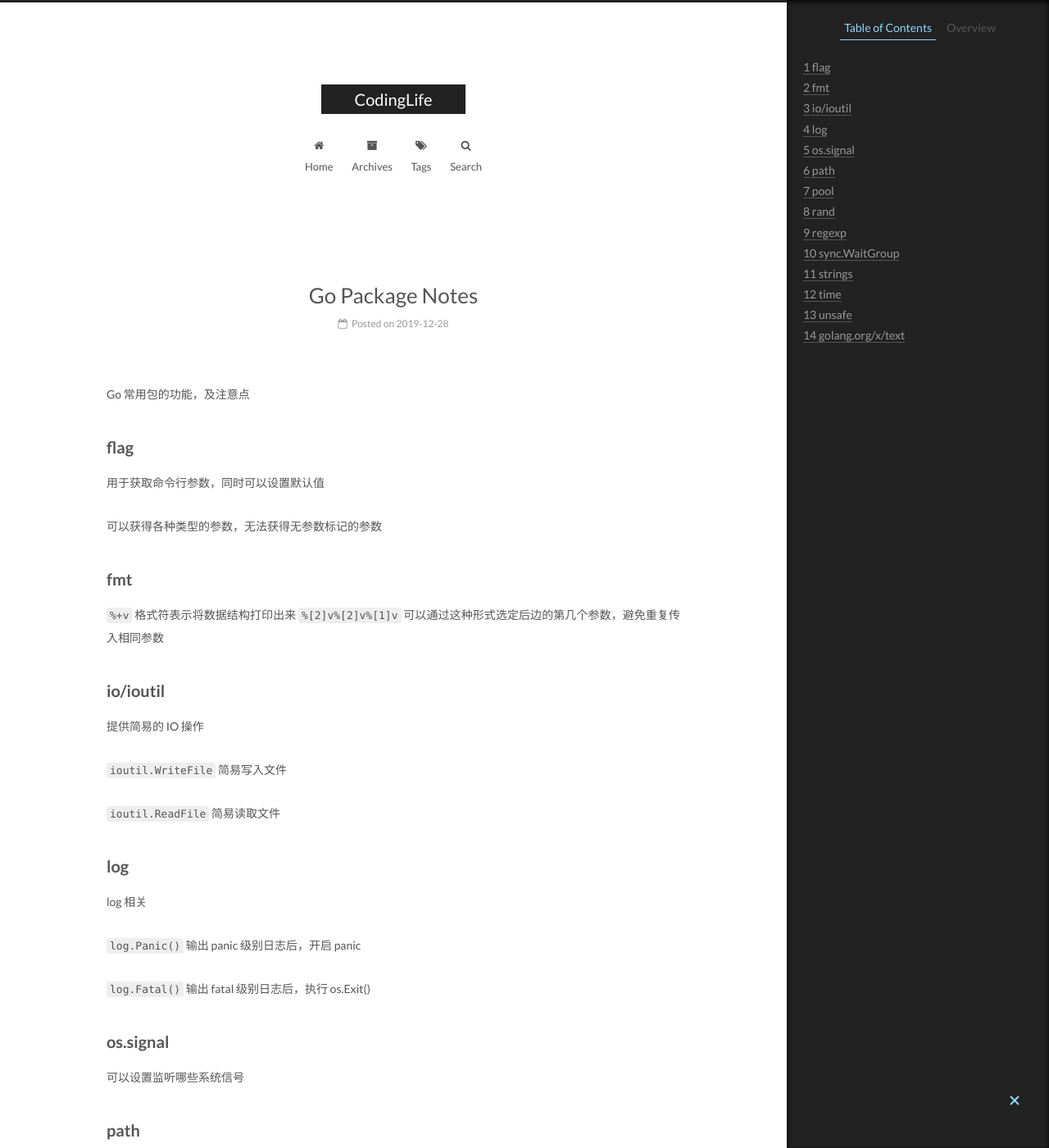
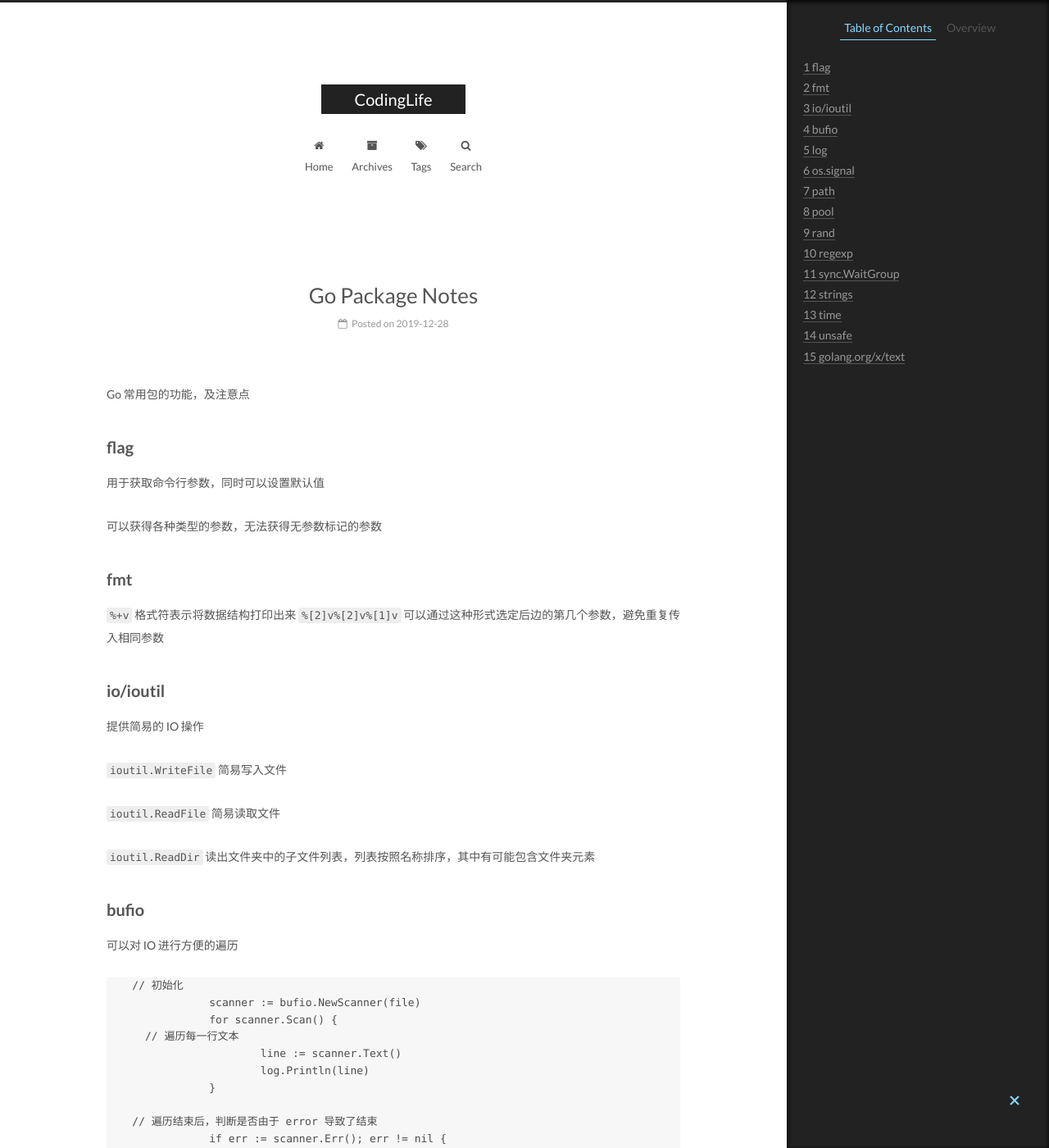
Before and after one commit to CodeHunter2006/CodeHunter2006.github.io, a Jekyll site: the page built from _posts/2019-12-28-Go_Package.md, in a window 1280 px wide and 1400 px high. Shown: the whole window at 82% size. Built offline with Jekyll 4.4.1, drawn with Linux system fonts in a browser that asks for light colours; some of the changed text lies outside the part shown.

Commit message:
[doc]: add contents.

````diff
--- a/_posts/2019-12-28-Go_Package.md
+++ b/_posts/2019-12-28-Go_Package.md
@@ -27,6 +27,28 @@ Go 常用包的功能，及注意点
 
 `ioutil.ReadFile`
 简易读取文件
+
+`ioutil.ReadDir`
+读出文件夹中的子文件列表，列表按照名称排序，其中有可能包含文件夹元素
+
+## bufio
+
+可以对 IO 进行方便的遍历
+
+```Go
+    // 初始化
+		scanner := bufio.NewScanner(file)
+		for scanner.Scan() {
+      // 遍历每一行文本
+			line := scanner.Text()
+			log.Println(line)
+		}
+
+    // 遍历结束后，判断是否由于 error 导致了结束
+		if err := scanner.Err(); err != nil {
+			return err
+		}
+```
 
 ## log
 
@@ -88,6 +110,12 @@ var reRet []string = regexp.MustCompile(`pattern`).FindStringSubmatch(`string`)
 
 - 如果想在某个时间基础上减掉一段时间，可以用 Add 负数的方式。
 
+`t := time.Parse("2006-01-02 15:04:05", str)`
+将字符串按照模版字符串的格式解析为 time.Time 对象
+
+- 其中模板字符串比较特殊，必须是指定的常量或`"2006-01-02 15:04:05"`这个值的变式。
+- 这里精度只能到秒，毫秒、微秒、纳秒可以用简单的字符串转换完成解析。
+
 ### ticker
 
 - 使用 ticker 时，可能由于 ticker 设置时间较长同时没有及时关闭而导致的 ticker 泄漏，可以用`defer ticker.Stop()`解决。
````
Also changed, not shown: _posts/2020-06-01-Fitness_Record.md (+3 -0 lines), _posts/2020-07-19-Noviolence_Communication_note.md (+2 -0 lines).
